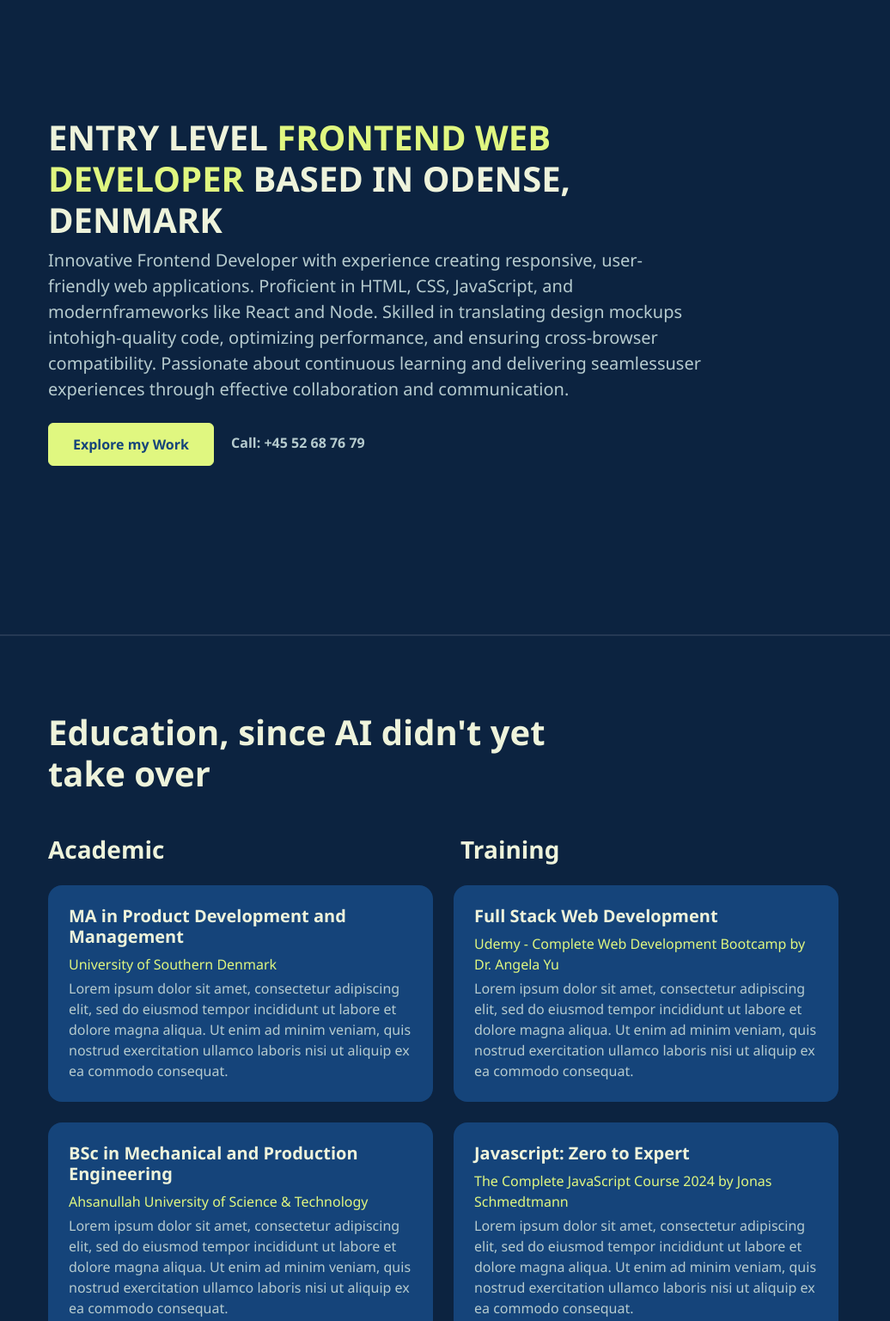
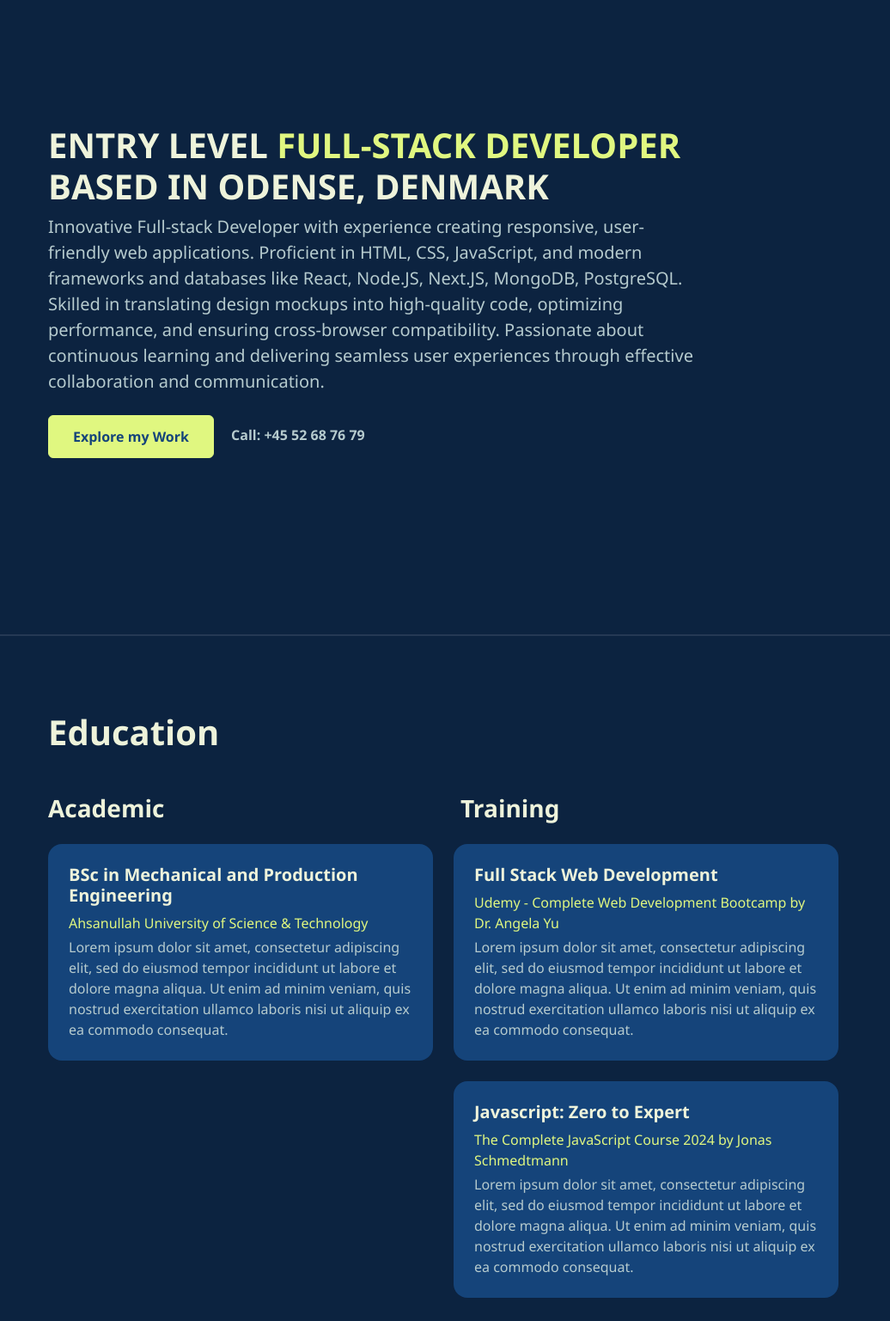
Before and after one commit to priyoarman/consolelogpriyo, a plain HTML site: page index.html in a window 1280 px wide. Shown: the part 60-1597 px from the top of the page at 86% size, 244-1280 px from the left. Drawn offline with Linux system fonts and the light colour scheme; a web font is replaced by a local one.

Commit message:
Update 270525 index.html

```diff
--- a/index.html
+++ b/index.html
@@ -64,14 +64,14 @@
                 <div class="row">
                     <div class="col-lg-10">
                         <h1 class="display-6 fw-bold" data-aos="fade-up">ENTRY LEVEL
-                            <span class="text-brand"> FRONTEND WEB DEVELOPER </span> BASED
+                            <span class="text-brand"> FULL-STACK DEVELOPER </span> BASED
                             IN ODENSE, DENMARK</h1>
-                        <p class="lead mt-2 mb-4" data-aos="fade-up" data-aos-delay="300">Innovative Frontend Developer with experience creating
+                        <p class="lead mt-2 mb-4" data-aos="fade-up" data-aos-delay="300">Innovative Full-stack Developer with experience creating
                             responsive, user-friendly web applications. Proficient in HTML,
-                            CSS, JavaScript, and modernframeworks like React and Node.
-                            Skilled in translating design mockups intohigh-quality code,
+                            CSS, JavaScript, and modern frameworks and databases like React, Node.JS, Next.JS, MongoDB, PostgreSQL.
+                            Skilled in translating design mockups into high-quality code,
                             optimizing performance, and ensuring cross-browser compatibility.
-                            Passionate about continuous learning and delivering seamlessuser
+                            Passionate about continuous learning and delivering seamless user
                             experiences through effective collaboration and communication.</p>
                         <div data-aos="fade-up" data-aos-delay="600">
                             <a href="#work" class="btn btn-brand me-3">Explore my Work</a>
@@ -93,7 +93,7 @@
               <div class="row pb-4" data-aos="fade-up">
                 <div class="col-lg-8 mb-3">
                         <h6 class="text-brand"></h6>
-                        <h1>Education, <span>since AI didn't yet take over</span></h1>
+                        <h1>Education</h1>
                 </div>
               </div>
 
@@ -103,13 +103,6 @@
                       <h3 class="mb-4" data-aos="fade-up" data-aos-delay="100">Academic</h3>
                       <div class="row gy-4">
 
-                          <div class="col-12" data-aos="fade-up" data-aos-delay="200" onclick="location.href='https://www.sdu.dk/en/uddannelse/kandidat/product-development-innovation'">
-                              <div class="bg-base p-4 rounded-4 shadow-effect">
-                                  <h5>MA in Product Development and Management</h5>
-                                  <p class="text-brand mb-1">University of Southern Denmark</p>
-                                  <p class="mb-0">Lorem ipsum dolor sit amet, consectetur adipiscing elit, sed do eiusmod tempor incididunt ut labore et dolore magna aliqua. Ut enim ad minim veniam, quis nostrud exercitation ullamco laboris nisi ut aliquip ex ea commodo consequat.</p>
-                              </div>
-                          </div>
 
                          <div class="col-12" data-aos="fade-up" data-aos-delay="200" onclick="location.href='https://www.aust.edu/mpe'">
                               <div class="bg-base p-4 rounded-4 shadow-effect">
@@ -157,7 +150,7 @@
             <div class="row pb-4" data-aos="fade-up">
                 <div class="col-lg-8">
                   <h6 class="text-brand"></h6>
-                  <h1 class="mb-4">My recent projects</h1>
+                  <h1 class="mb-4">My Projects</h1>
                 </div>
             </div>
                 <div class="row gy-4">
@@ -221,7 +214,7 @@
           <div class="row pb-4" data-aos="fade-up" data-aos-delay="100">
             <div class="col-lg-8">
               <h6 class="text-brand"></h6>
-              <h1>So...what can you get out of me?</h1>
+              <h1>So...why would you hire me?</h1>
             </div>
           </div>
 
@@ -231,7 +224,7 @@
                   <div class="iconbox rounded-4">
                     <i class="las la-laptop"></i>
                   </div>
-                  <h5 class="mt-4 mb-2">FULLSTACK DEVELOPMENT</h5>
+                  <h5 class="mt-4 mb-2">FULL-STACK DEVELOPMENT</h5>
                   <p>Lorem ipsum dolor sit amet, consectetur adipiscing elit, sed do eiusmod tempor incididunt ut labore et dolore magna aliqua. Ut enim ad minim veniam, quis nostrud exercitation ullamco laboris nisi ut aliquip ex ea commodo consequat. Duis aute irure dolor in reprehenderit in voluptate velit esse cillum dolore eu fugiat nulla pariatur.</p>
                   <a href="#" class="link-custom">Read More</a>
                 </div>
@@ -241,7 +234,7 @@
               <div class="iconbox rounded-4">
                 <i class="las la-pencil-ruler"></i>
               </div>
-              <h5 class="mt-4 mb-2">WEB DESIGNING</h5>
+              <h5 class="mt-4 mb-2">Frontend Development</h5>
               <p>Lorem ipsum dolor sit amet, consectetur adipiscing elit, sed do eiusmod tempor incididunt ut labore et dolore magna aliqua. Ut enim ad minim veniam, quis nostrud exercitation ullamco laboris nisi ut aliquip ex ea commodo consequat. Duis aute irure dolor in reprehenderit in voluptate velit esse cillum dolore eu fugiat nulla pariatur.</p>
               <a href="#" class="link-custom">Read More</a>
             </div>
@@ -251,7 +244,7 @@
               <div class="iconbox rounded-4">
                 <i class="las la-feather"></i>
               </div>
-              <h5 class="mt-4 mb-2">UI/UX DESIGN</h5>
+              <h5 class="mt-4 mb-2">WEB DESIGNING</h5>
               <p>Lorem ipsum dolor sit amet, consectetur adipiscing elit, sed do eiusmod tempor incididunt ut labore et dolore magna aliqua. Ut enim ad minim veniam, quis nostrud exercitation ullamco laboris nisi ut aliquip ex ea commodo consequat. Duis aute irure dolor in reprehenderit in voluptate velit esse cillum dolore eu fugiat nulla pariatur.</p>
               <a href="#" class="link-custom">Read More</a>
             </div>
@@ -269,7 +262,7 @@
           <div class="row justify-content-center text-center">
             <div class="col-lg-8 pb-4" data-aos="fade-up">
               <div class="text-brand"></div>
-              <h1>Don't you feel like getting connected with me?</h1>
+              <h1>Want to get connected?</h1>
             </div>
             <div class="col-lg-8" data-aos="fade-up" data-aos-delay="300">
              <form action="https://api.web3forms.com/submit" method="POST">
```
